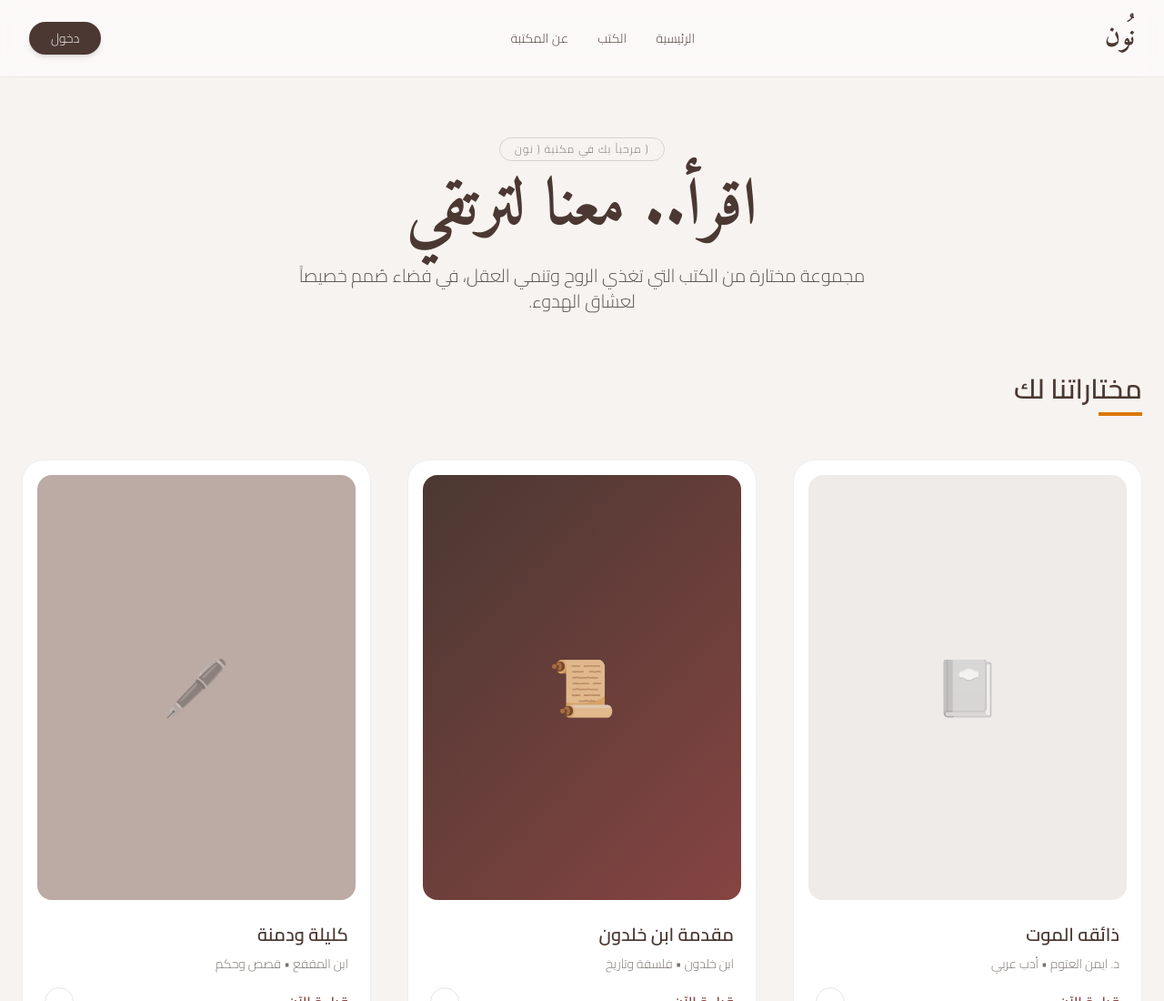
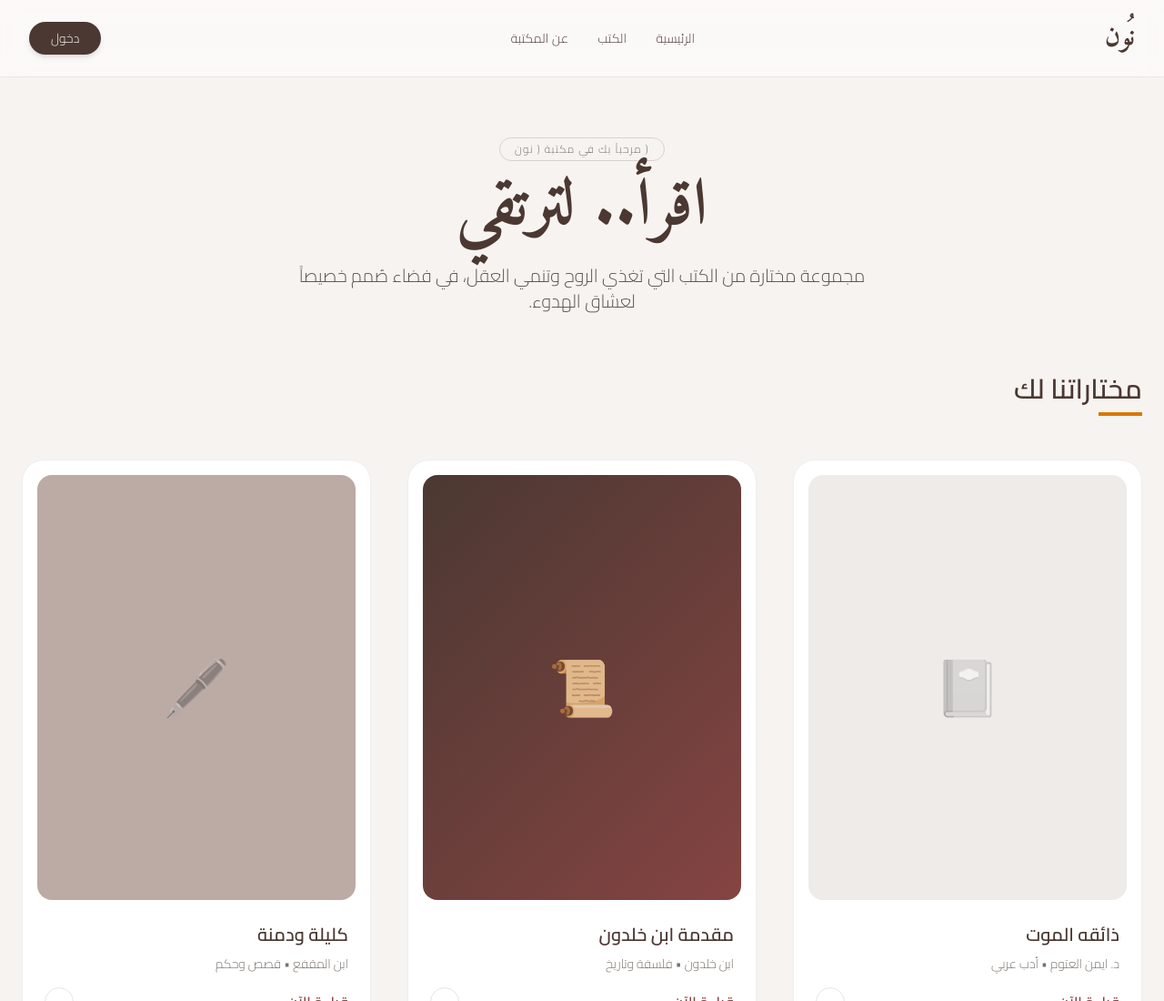
Before and after one commit to AfnanZakreaalhag/book, a plain HTML site: page index.html in a window 1280 px wide. Shown: the top 1100 px of the page at 91% size. Drawn offline with nearby package versions, Linux system fonts and the light colour scheme.

Commit message:
Update index.html

```diff
--- a/index.html
+++ b/index.html
@@ -52,7 +52,7 @@
         <div class="inline-block px-4 py-1 mb-4 border border-stone-300 rounded-full text-xs uppercase tracking-widest text-stone-500">
            ( مرحباً بك في مكتبة ( نون
         </div>
-        <h1 class="text-5xl md:text-7xl font-bold mb-6 text-[#4B3832]">اقرأ.. معنا  لترتقي</h1>
+        <h1 class="text-5xl md:text-7xl font-bold mb-6 text-[#4B3832]">اقرأ.. لترتقي</h1>
         <p class="max-w-2xl mx-auto text-stone-600 text-lg md:text-xl font-light">
             مجموعة مختارة من الكتب التي تغذي الروح وتنمي العقل، في فضاء صُمم خصيصاً لعشاق الهدوء.
         </p>
```
